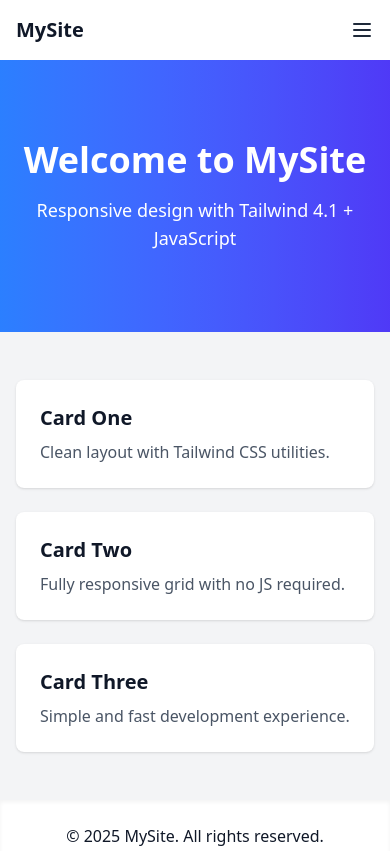
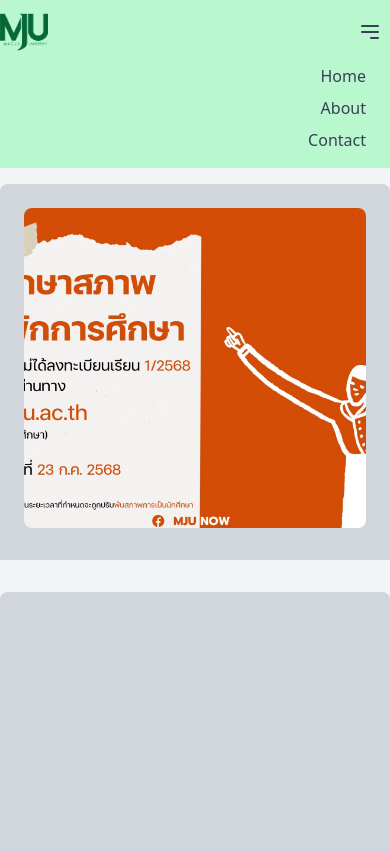
Before and after one commit to Pimma783/MJU_WEB, a plain HTML site: page student/index.html in a window 390 px wide. Shown: the top 851 px of the page. Drawn offline with nearby package versions, Linux system fonts and the light colour scheme; files that its build step writes are made by us from their sources.

Commit message:
Prototype student home

```diff
--- /dev/null
+++ b/Java/Homestudent.js
@@ -0,0 +1,8 @@
+document.addEventListener('DOMContentLoaded', () => {
+  const hamburger = document.getElementById('hamburger');
+  const mobileMenu = document.getElementById('mobile-menu');
+
+  hamburger.addEventListener('click', () => {
+    mobileMenu.classList.toggle('hidden');
+  });
+});
--- a/student/index.html
+++ b/student/index.html
@@ -2,30 +2,35 @@
 <html lang="en">
 
 <head>
-    <meta charset="UTF-8" />
-    <meta name="viewport" content="width=device-width, initial-scale=1.0" />
-    <title>Tailwind 4.1 + Hamburger JS</title>
+    <meta charset="UTF-8">
+    <meta name="viewport" content="width=device-width, initial-scale=1.0">
+    <title>MJU UNIVERSITY</title>
+
     <script src="https://cdn.jsdelivr.net/npm/@tailwindcss/browser@4"></script>
+    <script src="/Java/Homestudent.js"></script>
+    <link rel="stylesheet" href="./css/styles.css">
+    <link rel="stylesheet" href="./css/output.css">
 </head>
 
 <body class="min-h-screen flex flex-col bg-gray-100 text-gray-900">
 
     <!-- Navbar -->
-    <header class="bg-white shadow-md">
-        <div class="max-w-7xl mx-auto px-4 py-4 flex justify-between items-center">
-            <h1 class="text-xl font-bold">MySite</h1>
-
+    <header class="bg-green-200 shadow-md">
+        <div class="flex items-center justify-between h-16">
+            <img src="/png/logomju-removebg-preview.png" alt="logomju" class="w-12 h-12 object-contain" />
             <!-- Desktop Menu -->
-            <nav class="hidden md:flex space-x-6">
-                <a href="#" class="hover:text-blue-600">Home</a>
-                <a href="#" class="hover:text-blue-600">About</a>
-                <a href="#" class="hover:text-blue-600">Contact</a>
+            <nav class="hidden md:flex space-x-6 px-4 py-2">
+                <a href="#" class="text-gray-700 hover:text-blue-600">Home</a>
+                <a href="#" class="text-gray-700 hover:text-blue-600">About</a>
+                <a href="#" class="text-gray-700 hover:text-blue-600">Contact</a>
             </nav>
 
-            <!-- Hamburger Button -->
-            <button id="hamburger" class="md:hidden focus:outline-none">
-                <svg class="w-6 h-6 text-gray-800" fill="none" stroke="currentColor" viewBox="0 0 24 24">
-                    <path stroke-linecap="round" stroke-linejoin="round" stroke-width="2" d="M4 6h16M4 12h16M4 18h16" />
+            <!-- Hamburger Icon -->
+            <button id="hamburger" class="md:hidden p-2 focus:outline-none">
+                <svg class="w-6 h-6 text-gray-700" fill="none" stroke="currentColor" viewBox="0 0 24 24"
+                    xmlns="http://www.w3.org/2000/svg">
+                    <path stroke-linecap="round" stroke-linejoin="round" stroke-width="2" d="M4 6h16M4 12h16m-7 6h7">
+                    </path>
                 </svg>
             </button>
         </div>
@@ -39,26 +44,26 @@
     </header>
     <main class="flex-grow">
         <!-- Hero Section -->
-    <section class="text-center py-20 bg-gradient-to-r from-blue-500 to-indigo-600 text-white">
-        <h2 class="text-4xl md:text-5xl font-bold mb-4">Welcome to MySite</h2>
-        <p class="text-lg md:text-xl">Responsive design with Tailwind 4.1 + JavaScript</p>
+        <section class="relative z-10 bg-gray-100 flex justify-center items-start pt-24">
+            <div class="bg-gray-300 w-[600px] h-[400px] shadow-lg rounded-lg p-6 text-center -mt-20">
+                <img src="/png/รักษาสภาพ.jpg" alt="รักษาสภาพ" class="w-full h-80 object-cover rounded-lg mb-0" />
+            </div>
         </section>
 
         <!-- Cards Section -->
-    <section class="max-w-6xl mx-auto py-12 px-4">
-        <div class="grid grid-cols-1 sm:grid-cols-2 lg:grid-cols-3 gap-6">
-            <div class="bg-white p-6 rounded-lg shadow hover:shadow-lg">
-                <h3 class="text-xl font-semibold mb-2">Card One</h3>
-                <p class="text-gray-600">Clean layout with Tailwind CSS utilities.</p>
+        <section class="relative z-10 bg-gray-100 flex justify-center items-start pt-8 -mt-6">
+            <div class="bg-gray-300 w-[600px] h-[400px] shadow-lg rounded-lg p-6 text-center">
+
             </div>
-            <div class="bg-white p-6 rounded-lg shadow hover:shadow-lg">
-                <h3 class="text-xl font-semibold mb-2">Card Two</h3>
-                <p class="text-gray-600">Fully responsive grid with no JS required.</p>
+        </section>
+        <section class="relative z-10 bg-gray-100 flex justify-center items-start pt-8 -mt-6">
+            <div class="bg-gray-300 w-[600px] h-[400px] shadow-lg rounded-lg p-6 text-center">
+
             </div>
-            <div class="bg-white p-6 rounded-lg shadow hover:shadow-lg">
-                <h3 class="text-xl font-semibold mb-2">Card Three</h3>
-                <p class="text-gray-600">Simple and fast development experience.</p>
-            </div>
+        </section>
+        <section class="relative z-10 bg-gray-100 flex justify-center items-start pt-8 -mt-6">
+            <div class="bg-gray-300 w-[600px] h-[400px] shadow-lg rounded-lg p-6 text-center">
+
             </div>
         </section>
     </main>
@@ -67,15 +72,7 @@
         <p>&copy; 2025 MySite. All rights reserved.</p>
     </footer>
 
-    <!-- JavaScript: Toggle mobile menu -->
-    <script>
-        const hamburger = document.getElementById('hamburger');
-        const mobileMenu = document.getElementById('mobile-menu');
 
-        hamburger.addEventListener('click', () => {
-            mobileMenu.classList.toggle('hidden');
-        });
-    </script>
 
 </body>
 
```
Also changed, not shown: png/รักษาสภาพ.jpg (added). Lines whose indentation alone changed are shown as unchanged.
